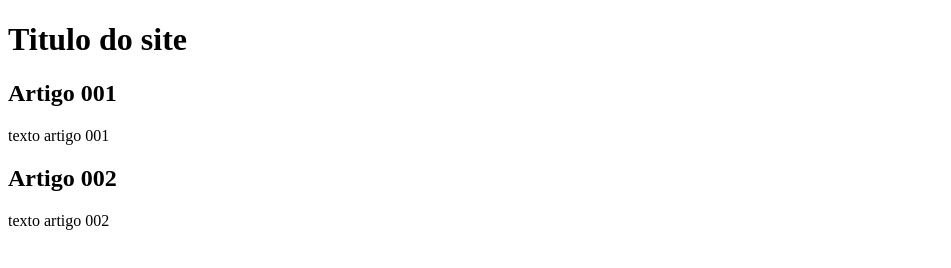
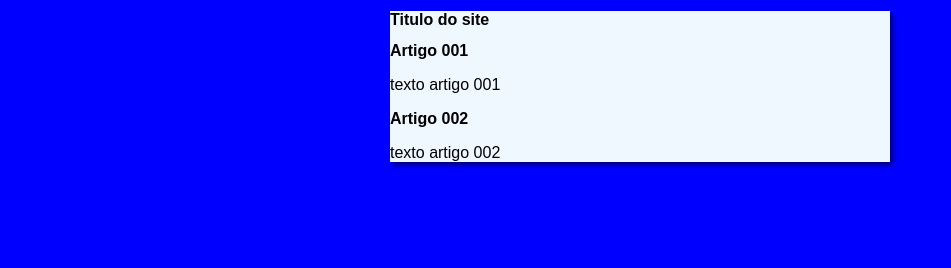
Before and after one commit to Gabriel-g1t/projeto-site, a plain HTML site: page index.html in a window 1280 px wide. Shown: the whole page, without its empty margins (0-951 px from the left). Drawn offline with Linux system fonts and the light colour scheme.

Commit message:
iniciei o design

```diff
--- a/index.html
+++ b/index.html
@@ -4,6 +4,7 @@
     <meta charset="UTF-8">
     <meta name="viewport" content="width=device-width, initial-scale=1.0">
     <title>Titulo do site</title>
+    <link rel="stylesheet" href="style.css">
 </head>
 <body>
     <main>
--- /dev/null
+++ b/style.css
@@ -0,0 +1,15 @@
+* {
+    font-family: Arial, Helvetica, sans-serif;
+    font-size: 16px;
+}
+
+body{
+    background-color: blue;
+}
+
+main {
+    background-color: aliceblue;
+    width: 500px;
+    margin: auto;
+    box-shadow: 3px 3px 5px rgba(0, 0, 0, 0.527);
+}
```
